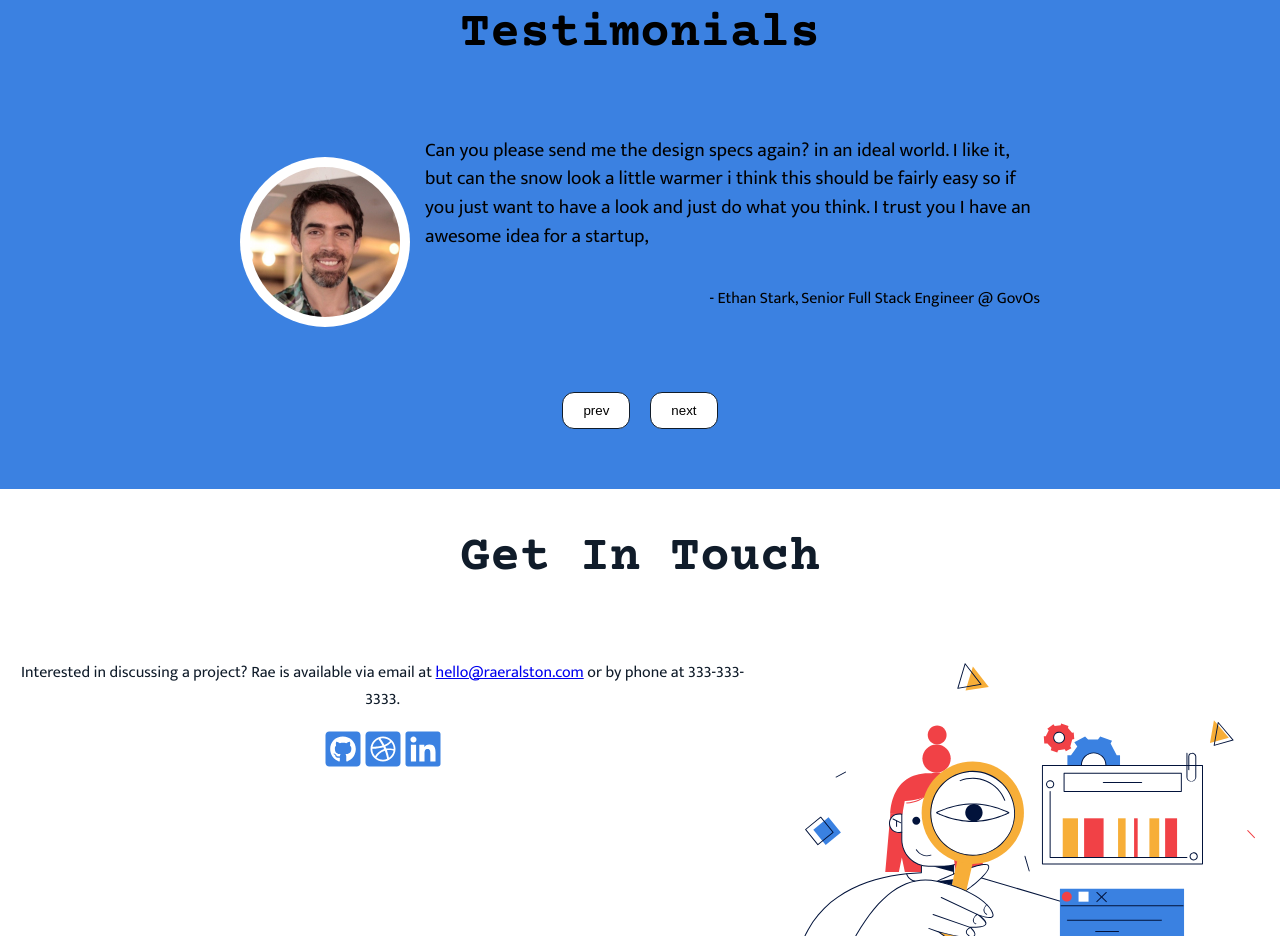
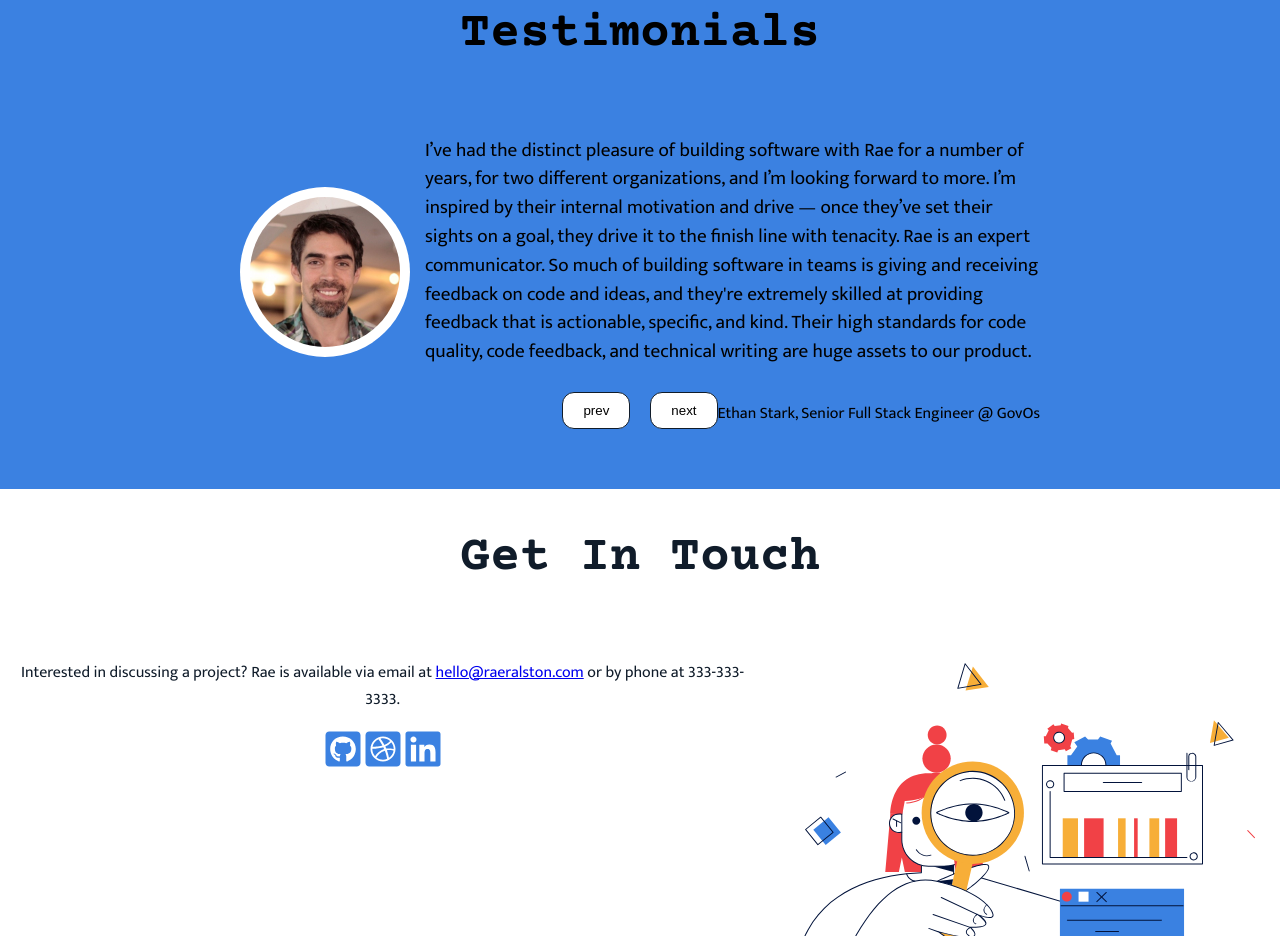
Before and after one commit to rae-ralston/rrcom, a React (Create React App) app: page / in a window 1280 px wide. Shown: the part 2200-3136 px from the top of the page. Built offline with nearby package versions, Linux system fonts and the light colour scheme.

Commit message:
feat: add ethan testimonial

```diff
--- a/src/components/testimonials.data.js
+++ b/src/components/testimonials.data.js
@@ -9,7 +9,11 @@ export const recommendations = [
     position: "Senior Full Stack Engineer",
     company: "GovOs",
     img: ethan,
-    req: "Can you please send me the design specs again? in an ideal world. I like it, but can the snow look a little warmer i think this should be fairly easy so if you just want to have a look and just do what you think. I trust you I have an awesome idea for a startup,",
+    req: `I’ve had the distinct pleasure of building software with Rae for a number of years, for two different organizations, and I’m looking forward to more.
+
+    I’m inspired by their internal motivation and drive — once they’ve set their sights on a goal, they drive it to the finish line with tenacity.
+
+    Rae is an expert communicator. So much of building software in teams is giving and receiving feedback on code and ideas, and they're extremely skilled at providing feedback that is actionable, specific, and kind. Their high standards for code quality, code feedback, and technical writing are huge assets to our product.`,
   },
   {
     name: "Evan Sherwood",
```
